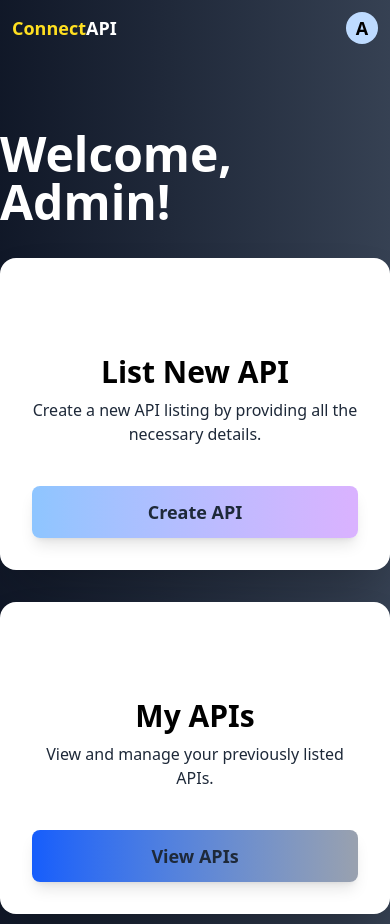
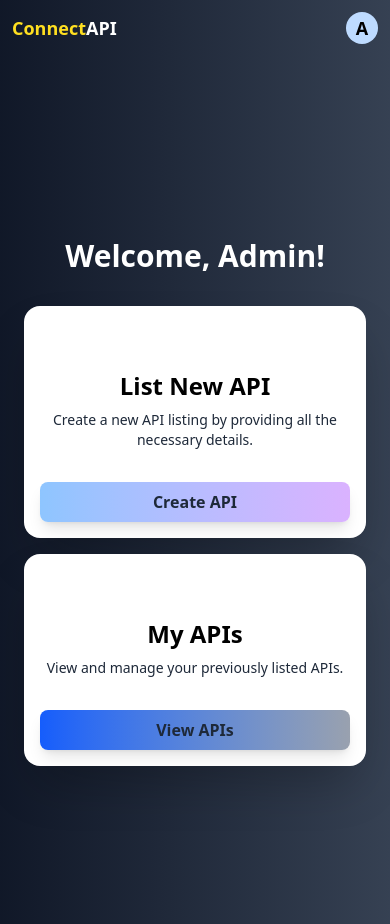
Before and after one commit to ShubhamSharma2311/ConnectAPI, a React (Vite) app in the folder frontend/: page /admin in a window 390 px wide. Built offline with nearby package versions, Linux system fonts and the light colour scheme; no server answers.

Commit message:
make the cards more responsive

```diff
--- a/frontend/src/pages/AdminHomePage.tsx
+++ b/frontend/src/pages/AdminHomePage.tsx
@@ -27,44 +27,44 @@ const AdminHomePage: React.FC = () => {
   }, []);
 
   return (
-    <div className="min-h-screen bg-gradient-to-r from-gray-900 to-gray-700 text-white flex flex-col items-center justify-center pt-10">
-      <h1 className="text-5xl font-bold mb-8">Welcome, {adminName}!</h1>
-      <div className="grid grid-cols-1 md:grid-cols-2 gap-8">
+    <div className="min-h-screen bg-gradient-to-r from-gray-900 to-gray-700 text-white flex flex-col items-center justify-center p-4 sm:p-10">
+      <h1 className="text-3xl sm:text-5xl font-bold mb-8 text-center">Welcome, {adminName}!</h1>
+      <div className="w-full max-w-6xl grid grid-cols-1 md:grid-cols-2 gap-4 sm:gap-8 px-2 sm:px-4">
         {/* Card 1: List New API */}
-        <div className="bg-white bg-opacity-20 backdrop-blur-md p-8 rounded-2xl shadow-2xl hover:scale-105 transition transform">
+        <div className="bg-white bg-opacity-20 backdrop-blur-md p-4 sm:p-8 rounded-2xl shadow-2xl hover:scale-105 transition transform">
           <div className="mb-4 flex justify-center">
-            <svg className="w-12 h-12" fill="none" stroke="currentColor" viewBox="0 0 24 24">
+            <svg className="w-8 h-8 sm:w-12 sm:h-12" fill="none" stroke="currentColor" viewBox="0 0 24 24">
               <path strokeLinecap="round" strokeLinejoin="round" strokeWidth={2} d="M12 4v16m8-8H4" />
             </svg>
           </div>
-          <h2 className="text-3xl font-bold text-black mb-2 text-center">List New API</h2>
-          <p className="text-gray-800 text-center mb-4">
+          <h2 className="text-2xl sm:text-3xl font-bold text-black mb-2 text-center">List New API</h2>
+          <p className="text-gray-800 text-sm sm:text-base text-center mb-4">
             Create a new API listing by providing all the necessary details.
           </p>
           <div className="flex justify-center">
             <button
               onClick={() => navigate("/admin/create-api")}
-              className="w-full mt-6 py-3 bg-gradient-to-r from-blue-300 to-purple-300 text-gray-800 text-lg font-semibold rounded-lg shadow-lg transform transition-all hover:scale-105 hover:shadow-2xl"
+              className="w-full mt-4 sm:mt-6 py-2 sm:py-3 bg-gradient-to-r from-blue-300 to-purple-300 text-gray-800 text-base sm:text-lg font-semibold rounded-lg shadow-lg transform transition-all hover:scale-105 hover:shadow-2xl"
             >
               Create API
             </button>
           </div>
         </div>
         {/* Card 2: My APIs */}
-        <div className="bg-white bg-opacity-20 backdrop-blur-md p-8 rounded-2xl shadow-2xl hover:scale-105 transition transform">
+        <div className="bg-white bg-opacity-20 backdrop-blur-md p-4 sm:p-8 rounded-2xl shadow-2xl hover:scale-105 transition transform">
           <div className="mb-4 flex justify-center">
-            <svg className="w-12 h-12" fill="none" stroke="currentColor" viewBox="0 0 24 24">
+            <svg className="w-8 h-8 sm:w-12 sm:h-12" fill="none" stroke="currentColor" viewBox="0 0 24 24">
               <path strokeLinecap="round" strokeLinejoin="round" strokeWidth={2} d="M4 6h16M4 12h8m-8 6h16" />
             </svg>
           </div>
-          <h2 className="text-3xl font-bold text-black mb-2 text-center">My APIs</h2>
-          <p className="text-gray-800 text-center mb-4">
+          <h2 className="text-2xl sm:text-3xl font-bold text-black mb-2 text-center">My APIs</h2>
+          <p className="text-gray-800 text-sm sm:text-base text-center mb-4">
             View and manage your previously listed APIs.
           </p>
           <div className="flex justify-center">
             <button
               onClick={() => navigate("/admin/my-apis")}
-              className="w-full mt-6 py-3 bg-gradient-to-r from-blue-600 to-gray-400 text-gray-800 text-lg font-semibold rounded-lg shadow-lg transform transition-all hover:scale-105 hover:shadow-2xl"
+              className="w-full mt-4 sm:mt-6 py-2 sm:py-3 bg-gradient-to-r from-blue-600 to-gray-400 text-gray-800 text-base sm:text-lg font-semibold rounded-lg shadow-lg transform transition-all hover:scale-105 hover:shadow-2xl"
             >
               View APIs
             </button>
```
